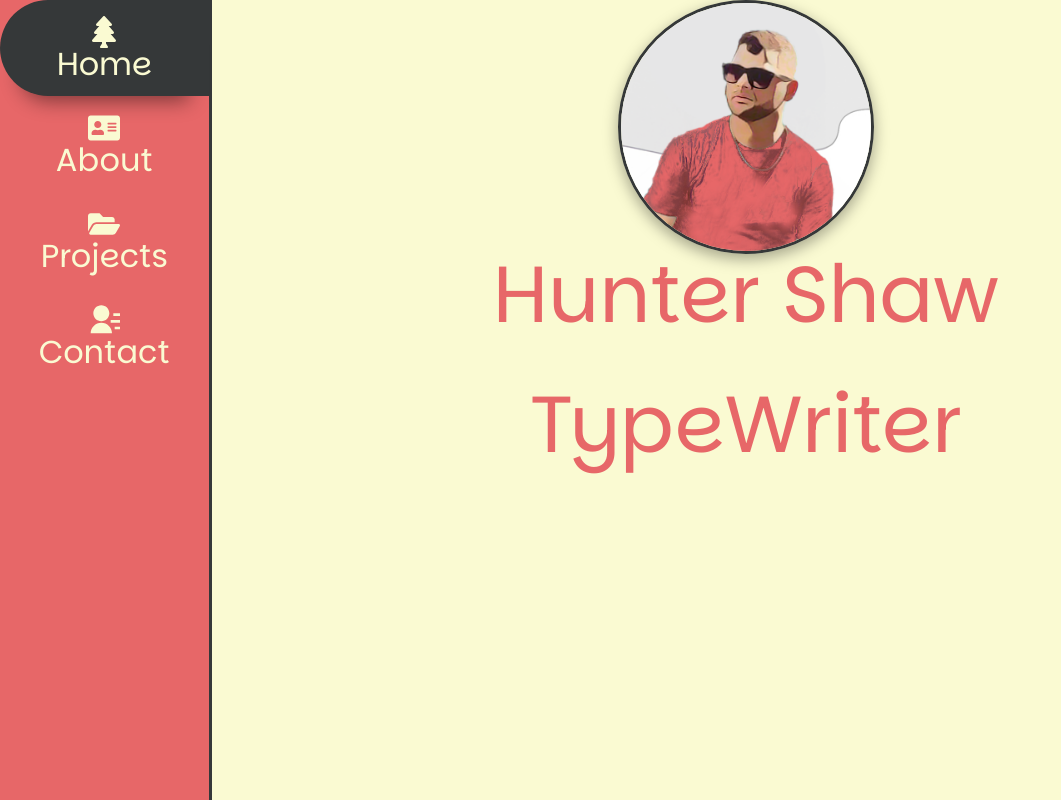
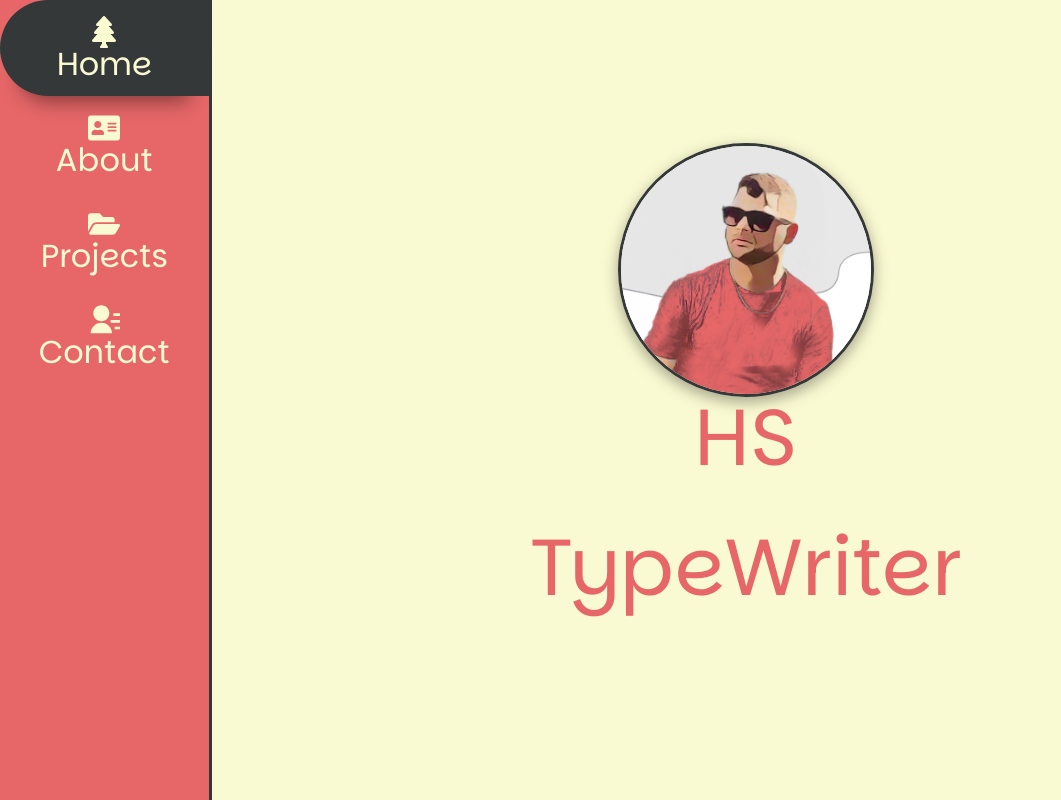
Before and after one commit to Kasador/hunterstevenshaw-com, a React (Vite) app: page / in a window 1280 px wide. Shown: the whole page, without its empty margins (0-1061 px from the left). Built offline with nearby package versions, Linux system fonts and the light colour scheme.

Commit message:
⚙️ Updating file names and structure.

```diff
--- a/src/App.scss
+++ b/src/App.scss
@@ -30,6 +30,15 @@ body {
   flex-direction: column;
   height: 100%;
   width: 100%;
+
+  section {
+    display: flex;
+    flex-direction: column;
+    justify-content: center;
+    align-items: center;
+    align-content: center;
+    height: 100vh;
+  }
 }
 #NavDesktop {
   height: 100vh;
@@ -84,6 +93,7 @@ h1 {
   border: 3px solid $accent-color;
   justify-content: center;
   align-items: center;
+  box-shadow: rgba(0, 0, 0, 0.2) 0px 60px 40px -7px;
 
   box-shadow: rgba(0, 0, 0, 0.35) 0px 5px 15px;
 }
--- a/src/components/Home/Home.tsx
+++ b/src/components/Home/Home.tsx
@@ -8,9 +8,11 @@ type Home = {
 const Home = () => {
     return (
         <section id="Home">
-            <img src={Me} alt="Hunter Steven Shaw, cartoon hero image" id="me" />
-            <h1>Hunter Shaw</h1>
-            <HeaderText message="TypeWriter"/>
+            <section>
+                <img src={Me} alt="Hunter Steven Shaw, cartoon hero image" id="me" />
+                <h1>HS</h1>
+                <HeaderText message="TypeWriter"/>
+            </section>
         </section>
     )
 }
```
